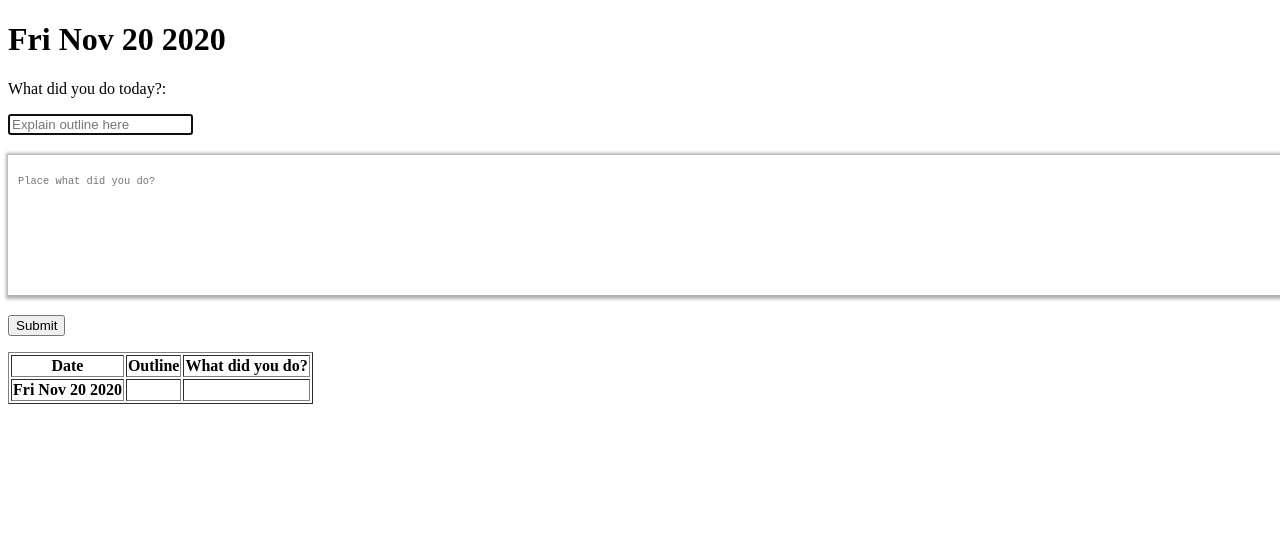
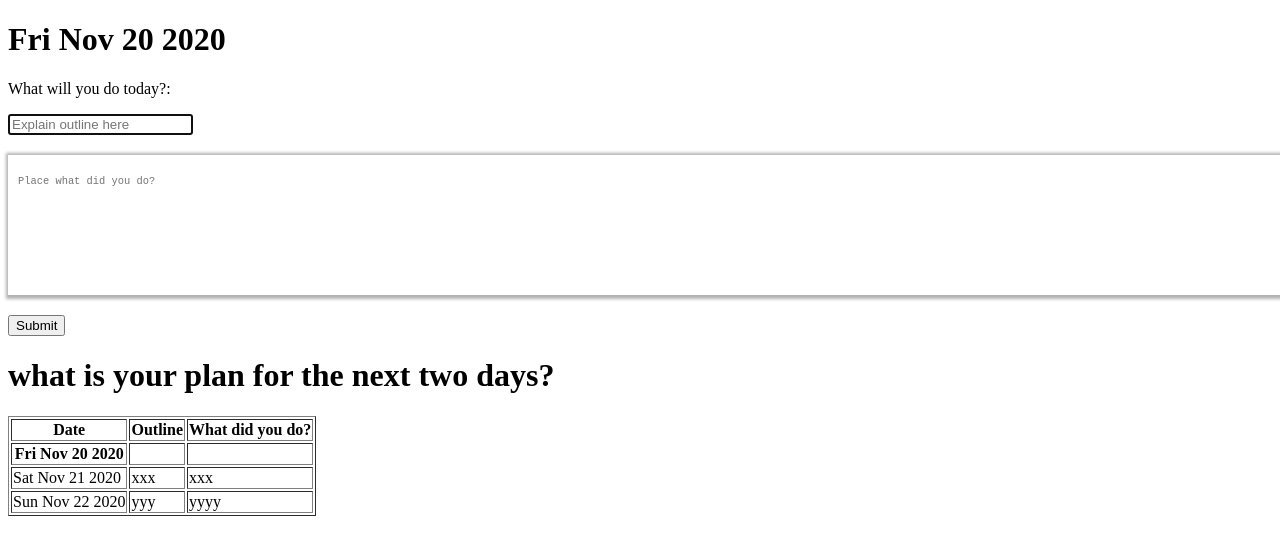
Before and after one commit to Hirohisa2017/js02_hw, a plain HTML site: page index.html in a window 1280 px wide. Drawn offline with nearby package versions, Linux system fonts and the light colour scheme.

Commit message:
Add files via upload

```diff
--- a/index.html
+++ b/index.html
@@ -3,7 +3,7 @@
 <head>
     <meta charset="UTF-8">
     <meta name="viewport" content="width=device-width, initial-scale=1.0">
-    <title>Diary</title>
+    <title>Plan</title>
 
     <link rel="stylesheet" href="style.css">
 </head>
@@ -11,7 +11,7 @@
     <!-- titel1 = the date of the day -->
     <h1 id="title_1"></h1>
     <form name="myForm" action="" onsubmit="return false;" method="post" required>
-        What did you do today?:
+        What will you do today?:
         <p>
         <input type="text" id="title_2" placeholder="Explain outline here" maxlength='30' autofocus>
         <textarea id="memo" placeholder="Place what did you do?" autofocus></textarea>
@@ -19,14 +19,15 @@
         </p>
     </form>
 
+    <h1>what is your plan for the next two days?</h1>
     <div class="table">
-        <table border="1">
+        <table id="table_element" border="1">
             <tr>
                 <th>Date</th>
                 <th>Outline</th>
                 <th>What did you do?</th>
             </tr>
-            <tr id="table_element">
+            <tr>
                 <th id="Date"></th>
                 <th id="Outline"></th>
                 <th id="what"></th>
@@ -39,7 +40,7 @@
 
     <script src="https://ajax.googleapis.com/ajax/libs/jquery/3.4.1/jquery.min.js"></script>
     <script>
-    //
+    // retrieve today's plan
     var date = new Date();
     var n = date.toDateString();
 
@@ -65,6 +66,44 @@
     });
 
 
+    //yesterday
+    var yesterday = new Date((new Date()).valueOf() + 1000*60*60*24);
+    var nyesterday = yesterday.toDateString();
+
+    let table = document.getElementById('table_element');
+    let newRow = table.insertRow();
+
+    let newCell = newRow.insertCell();
+    let newText = document.createTextNode(nyesterday);
+    newCell.appendChild(newText);
+
+    newCell = newRow.insertCell();
+    newText = document.createTextNode("xxx");
+    newCell.appendChild(newText);
+
+    newCell = newRow.insertCell();
+    newText = document.createTextNode("xxx");
+    newCell.appendChild(newText);
+
+    //two days ago
+    var twodaysago = new Date((new Date()).valueOf() + 1000*60*60*24*2);
+    var ntwodaysago = twodaysago.toDateString();
+
+    let table2 = document.getElementById('table_element');
+    let newRow2 = table.insertRow();
+
+    let newCell2 = newRow2.insertCell();
+    let newText2 = document.createTextNode(ntwodaysago);
+    newCell2.appendChild(newText2);
+
+    newCell2 = newRow2.insertCell();
+    newText2 = document.createTextNode("yyy");
+    newCell2.appendChild(newText2);
+
+    newCell2 = newRow2.insertCell();
+    newText2 = document.createTextNode("yyyy");
+    newCell2.appendChild(newText2);
+
 
     </script>
 </body>
```
